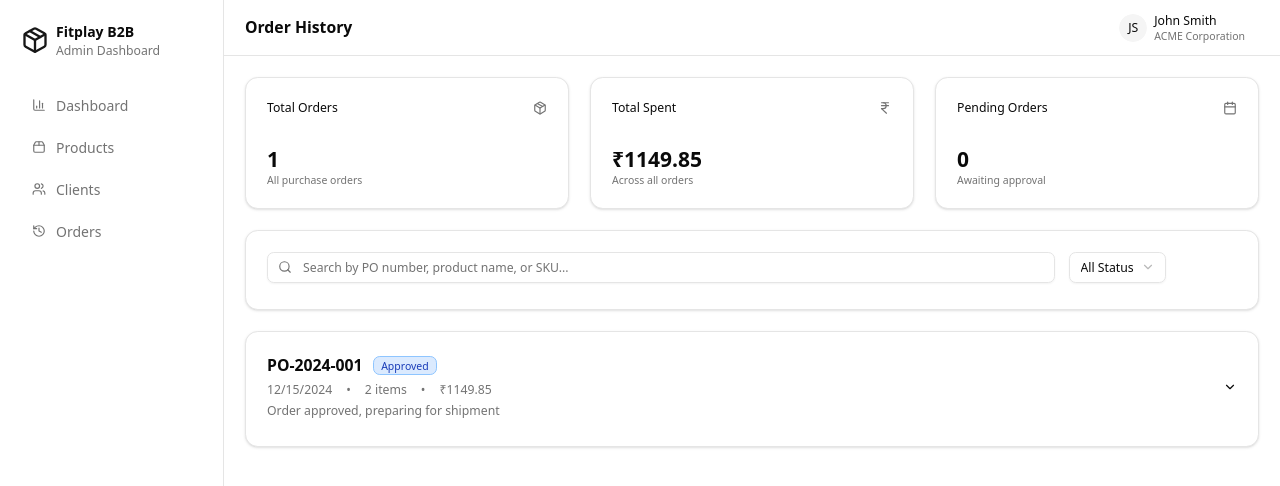
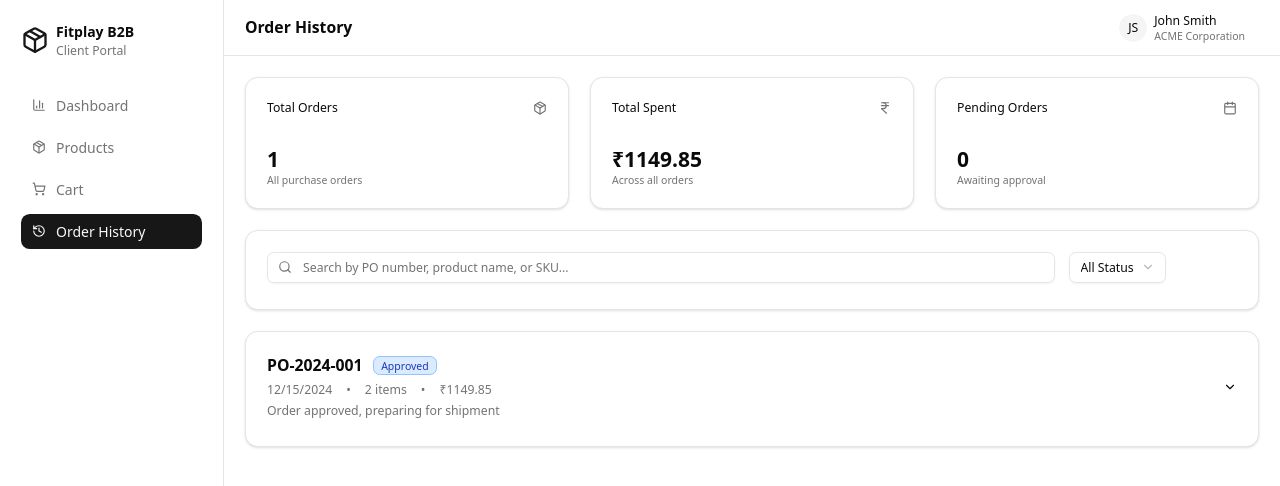
Before and after one commit to fitplay-hq/b2b-portal, a Next.js app: page /client/orders in a window 1280 px wide. Shown: the top 486 px of the page. Built offline with nearby package versions, Linux system fonts and the light colour scheme.

Commit message:
fix build errors

```diff
--- a/app/client/orders/page.tsx
+++ b/app/client/orders/page.tsx
@@ -3,7 +3,6 @@
 import { useState, useEffect } from "react";
 import Layout from "@/components/layout";
 import { Card, CardContent, CardHeader, CardTitle } from "@/components/ui/card";
-import { Button } from "@/components/ui/button";
 import { Badge } from "@/components/ui/badge";
 import { Input } from "@/components/ui/input";
 import {
@@ -48,13 +47,13 @@ export default function ClientOrderHistory() {
     // Load user's orders
     const allOrders = getStoredData<PurchaseOrder[]>(
       "fitplay_orders",
-      MOCK_ORDERS,
+      MOCK_ORDERS
     );
     const userOrders = allOrders
       .filter((order) => order.clientId === user?.id)
       .sort(
         (a, b) =>
-          new Date(b.createdAt).getTime() - new Date(a.createdAt).getTime(),
+          new Date(b.createdAt).getTime() - new Date(a.createdAt).getTime()
       );
 
     setOrders(userOrders);
@@ -73,8 +72,8 @@ export default function ClientOrderHistory() {
               item.product.name
                 .toLowerCase()
                 .includes(searchTerm.toLowerCase()) ||
-              item.product.sku.toLowerCase().includes(searchTerm.toLowerCase()),
-          ),
+              item.product.sku.toLowerCase().includes(searchTerm.toLowerCase())
+          )
       );
     }
 
@@ -136,7 +135,7 @@ export default function ClientOrderHistory() {
   const pendingOrders = orders.filter((o) => o.status === "pending").length;
 
   return (
-    <Layout title="Order History">
+    <Layout title="Order History" isClient>
       <div className="space-y-6">
         {/* Stats Cards */}
         <div className="grid grid-cols-1 md:grid-cols-3 gap-6">
--- a/components/pages/admin-client.tsx
+++ b/components/pages/admin-client.tsx
@@ -1,3 +1,5 @@
+"use client";
+
 import { useState, useEffect } from "react";
 import Layout from "@/components/layout";
 import { Card, CardContent, CardHeader, CardTitle } from "@/components/ui/card";
@@ -186,7 +188,7 @@ export default function AdminClients() {
   const totalClients = clients.length;
 
   return (
-    <Layout title="Client Management">
+    <Layout title="Client Management" isClient={false}>
       <div className="space-y-6">
         {/* Header */}
         <div className="flex flex-col sm:flex-row sm:items-center sm:justify-between gap-4">
```
